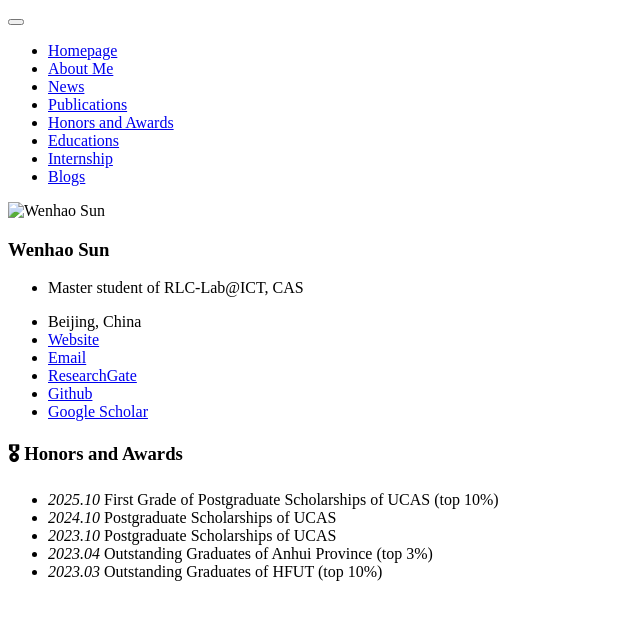
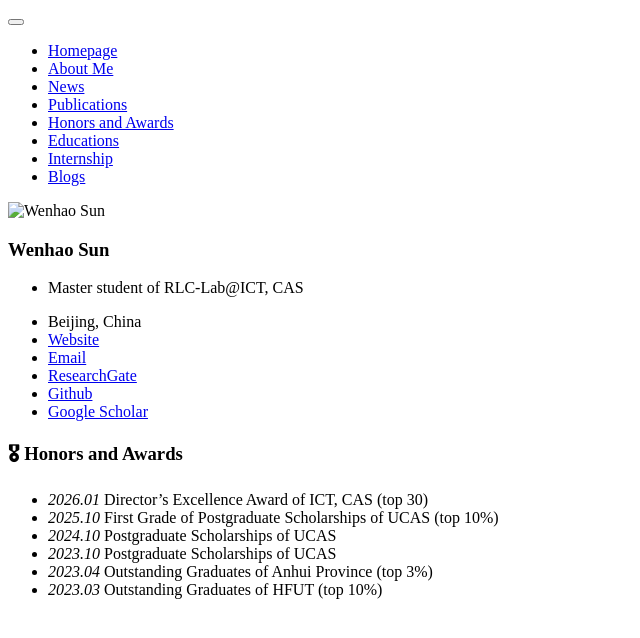
Before and after one commit to sun123-cmd/sun123-cmd.github.io, a Jekyll site: the page built from _pages/includes/honors.md, in a window 1280 px wide. Shown: the top 638 px of the page, without its empty margins (0-640 px from the left). Built offline with Jekyll 4.4.1, drawn with Linux system fonts in a browser that asks for light colours; our own code applies the rules of GitHub Pages for plain Markdown files.

Commit message:
Update honors.md

```diff
--- a/_pages/includes/honors.md
+++ b/_pages/includes/honors.md
@@ -1,5 +1,6 @@
 # 🎖 Honors and Awards
 
+- *2026.01* Director's Excellence Award of ICT, CAS (top 30)
 - *2025.10* First Grade of Postgraduate Scholarships of UCAS (top 10%)
 - *2024.10* Postgraduate Scholarships of UCAS
 - *2023.10* Postgraduate Scholarships of UCAS
```
